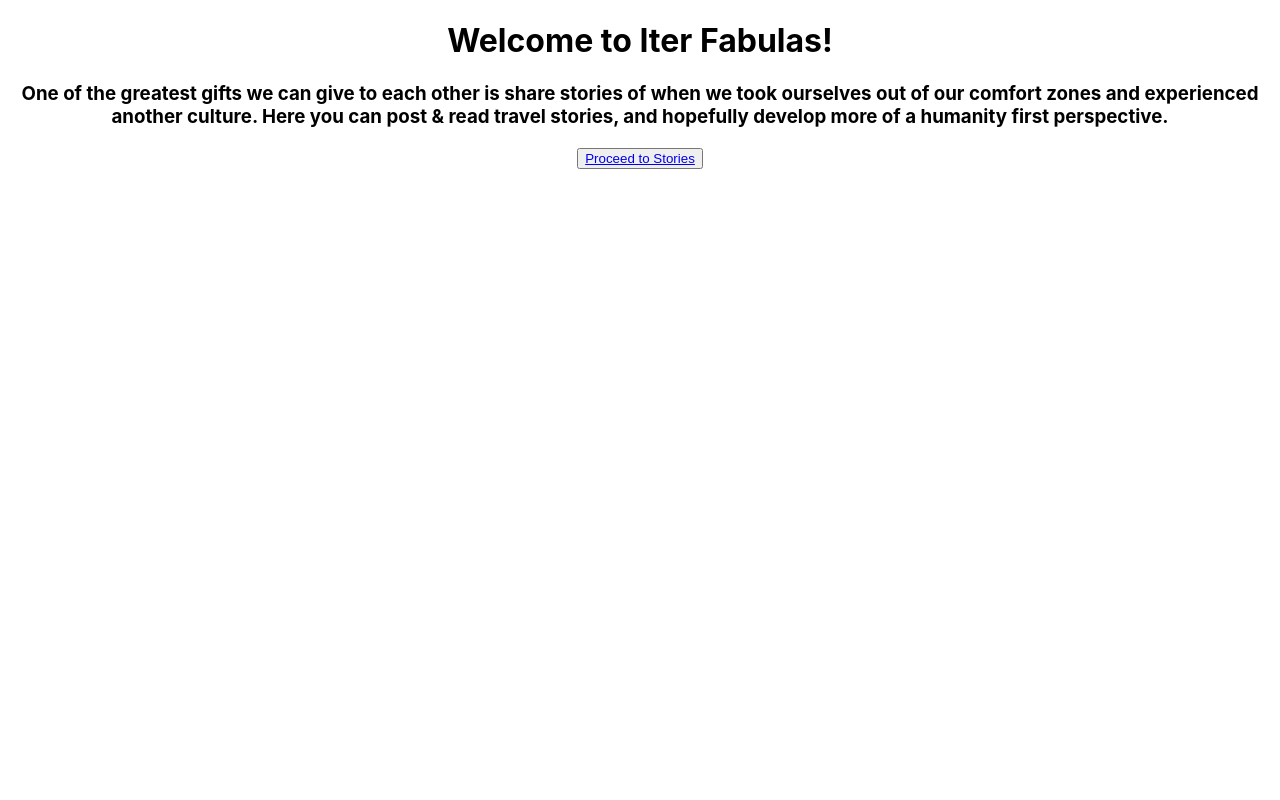
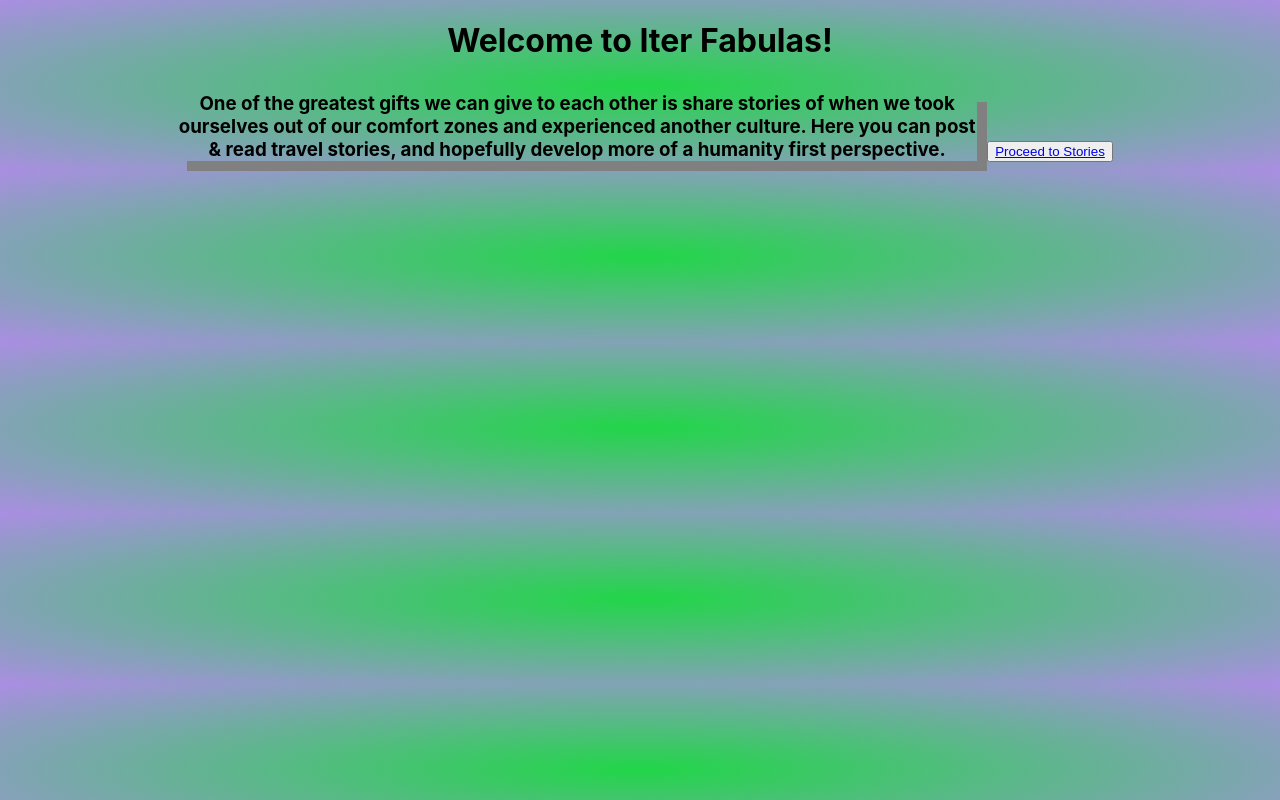
Before and after one commit to kerneltux0/Iter_Fabulas, a React (Create React App) app in the folder client/: page / in a window 1280 px wide. Built offline with nearby package versions, Linux system fonts and the light colour scheme.

Commit message:
updated app.css added styling for intro on welcome component created site-wide radial gradient background

```diff
--- a/client/src/App.css
+++ b/client/src/App.css
@@ -1,5 +1,19 @@
 .App {
   text-align: center;
+}
+
+body {
+  background: #21D648;
+  background: -webkit-radial-gradient(center, #21D648, #AA8EE2);
+  background: -moz-radial-gradient(center, #21D648, #AA8EE2);
+  background: radial-gradient(ellipse at center, #21D648, #AA8EE2);
+}
+
+.iter-intro {
+  display: inline-block;
+  margin: 10px;
+  width: 800px;
+  box-shadow: 10px 10px grey;
 }
 
 .App-logo {
```
